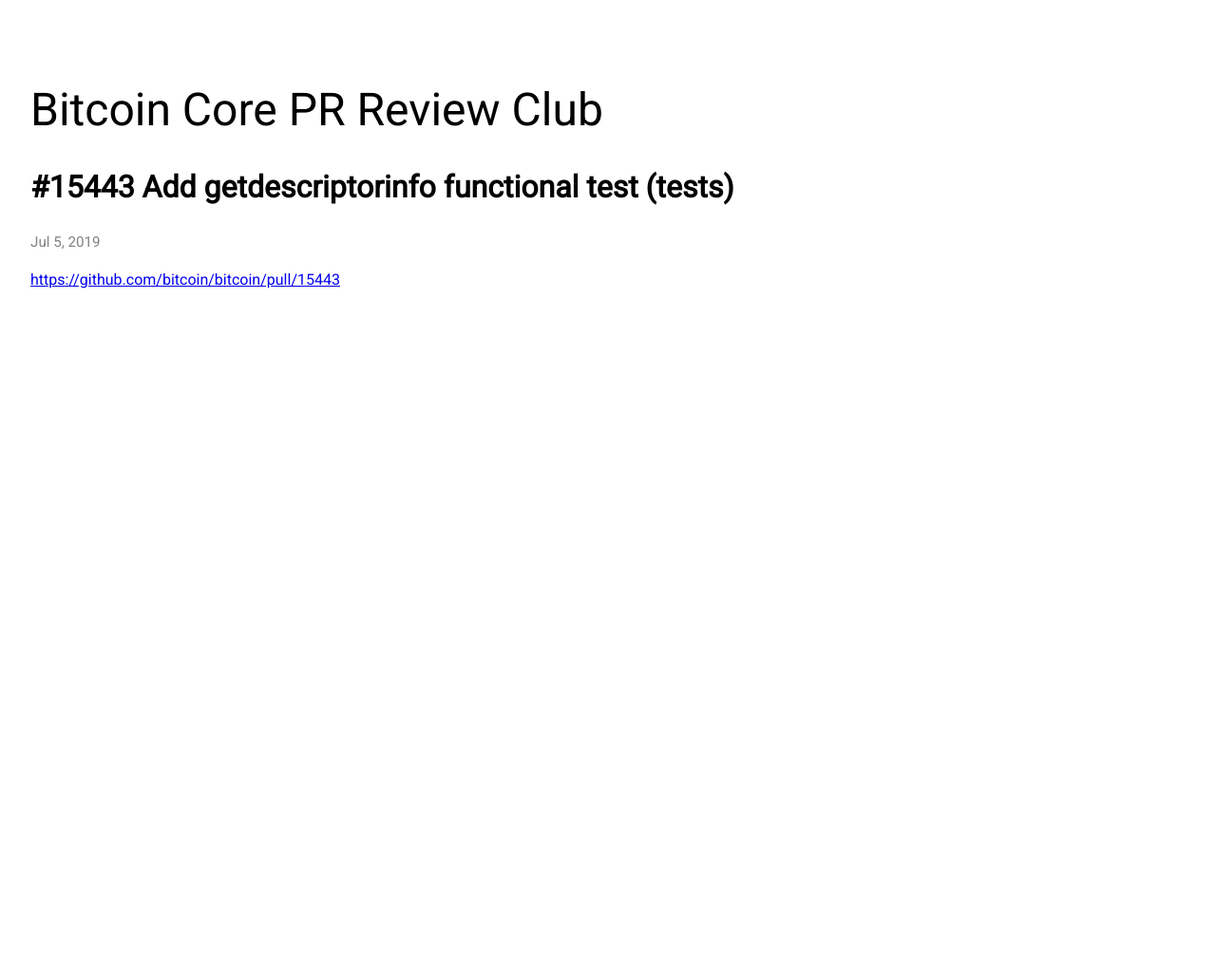
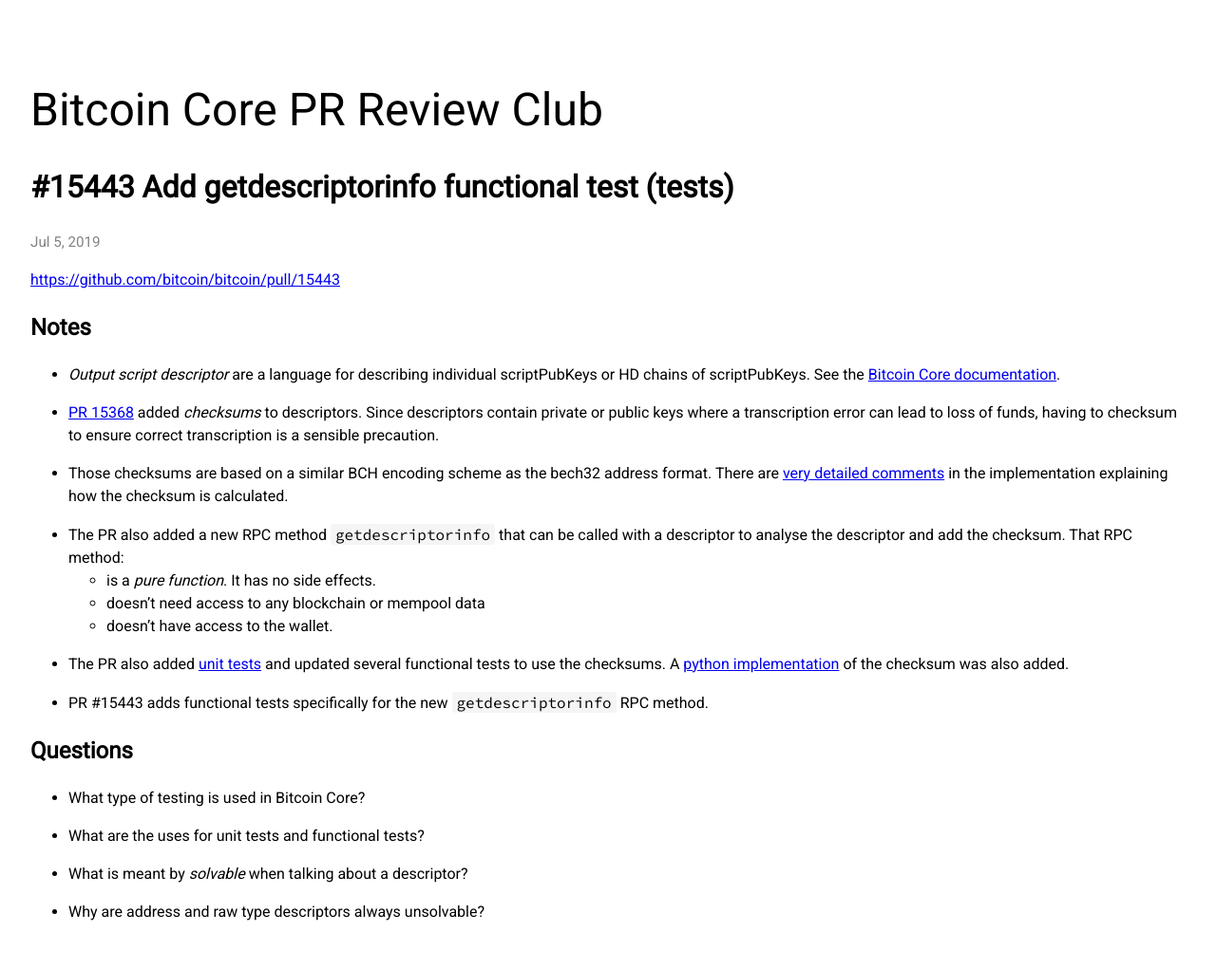
Before and after one commit to bitcoin-core-review-club/website, a Jekyll site: the page built from _posts/2019-07-05-#15443.md, in a window 1280 px wide. Shown: the whole page at 95% size. Built offline with Jekyll 4.4.1, drawn with Linux system fonts in a browser that asks for light colours; nearby versions of some CDN libraries; before the commit the page ends 900 px from its top, so only the background shows below that.

Commit message:
Add notes and questions for n15443

```diff
--- a/_posts/2019-07-05-#15443.md
+++ b/_posts/2019-07-05-#15443.md
@@ -4,3 +4,44 @@
 ---
 
 [https://github.com/bitcoin/bitcoin/pull/15443](https://github.com/bitcoin/bitcoin/pull/15443)
+
+## Notes
+
+- *Output script descriptor* are a language for describing individual
+  scriptPubKeys or HD chains of scriptPubKeys. See the [Bitcoin Core
+  documentation](https://github.com/bitcoin/bitcoin/blob/master/doc/descriptors.md).
+
+- [PR 15368](https://github.com/bitcoin/bitcoin/pull/15368) added *checksums*
+  to descriptors. Since descriptors contain private or public keys where a
+  transcription error can lead to loss of funds, having to checksum to ensure
+  correct transcription is a sensible precaution.
+
+- Those checksums are based on a similar BCH encoding scheme as the bech32
+  address format. There are [very detailed
+  comments](https://github.com/bitcoin/bitcoin/blob/4db2f8cf0f63cf2a130e238d59f5b6032420f83d/src/script/descriptor.cpp#L24)
+  in the implementation explaining how the checksum is calculated.
+
+- The PR also added a new RPC method `getdescriptorinfo` that can be called
+  with a descriptor to analyse the descriptor and add the checksum. That RPC
+  method:
+    - is a _pure function_. It has no side effects.
+    - doesn't need access to any blockchain or mempool data
+    - doesn't have access to the wallet.
+
+- The PR also added [unit
+  tests](https://github.com/bitcoin/bitcoin/pull/15368/files#diff-12adb018d1839fb955f130aa2b1e22e6)
+  and updated several functional tests to use the checksums. A [python
+  implementation](https://github.com/bitcoin/bitcoin/pull/15368/files#diff-8b0b13a0c8c32f5333fcd7217cc9cd2e)
+  of the checksum was also added.
+
+- PR #15443 adds functional tests specifically for the new `getdescriptorinfo` RPC method.
+
+## Questions
+
+- What type of testing is used in Bitcoin Core?
+
+- What are the uses for unit tests and functional tests?
+
+- What is meant by *solvable* when talking about a descriptor?
+
+- Why are address and raw type descriptors always unsolvable?
```
